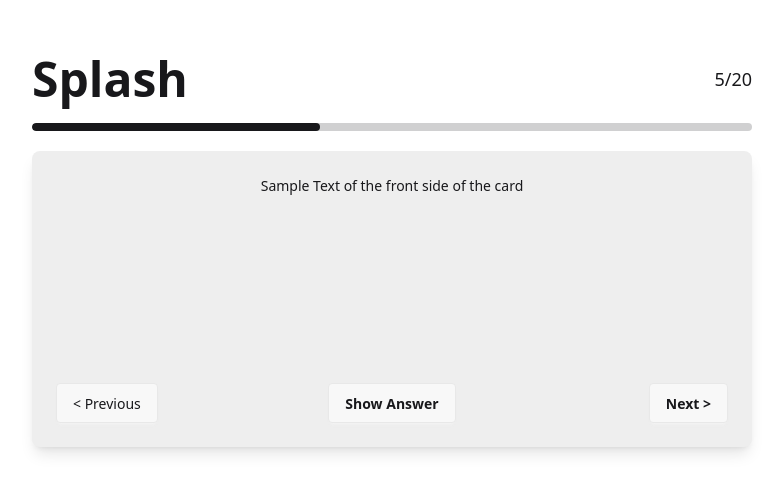
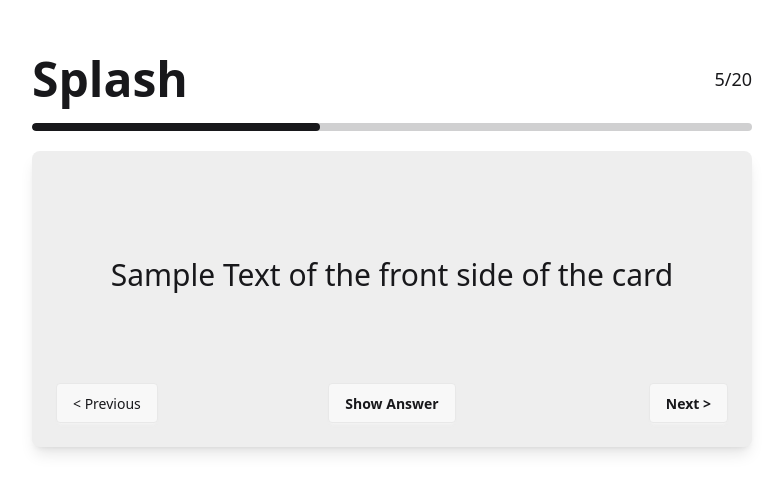
Before and after one commit to dalentri/Splash, a Vue app: page / in a window 1280 px wide. Shown: the part 225-718 px from the top of the page, without its empty margins (248-1031 px from the left). Built offline with nearby package versions, Linux system fonts and the light colour scheme; the HTML template or start-up script is replaced by a standard one.

Commit message:
Centered and normalized text for the flashcard view contents

```diff
--- a/src/App.vue
+++ b/src/App.vue
@@ -30,11 +30,11 @@ const handleView = () => {
     <progress class="progress" value="40" max="100"></progress>
     <div class="card bg-base-300 shadow-lg">
       <div class="card-body">
-        <div class="h-50">
-          <h1 v-if="current_side == 'question'" class="flex justify-center">
+        <div class="h-50 flex">
+          <p v-if="current_side == 'question'" class="text-3xl flex justify-center items-center">
             Sample Text of the front side of the card
-          </h1>
-          <p v-else-if="current_side == 'answer'" class="flex justify-center">
+          </p>
+          <p v-else-if="current_side == 'answer'" class="text-lg flex justify-center items-center">
             Answer side of the flash card
           </p>
         </div>
```
